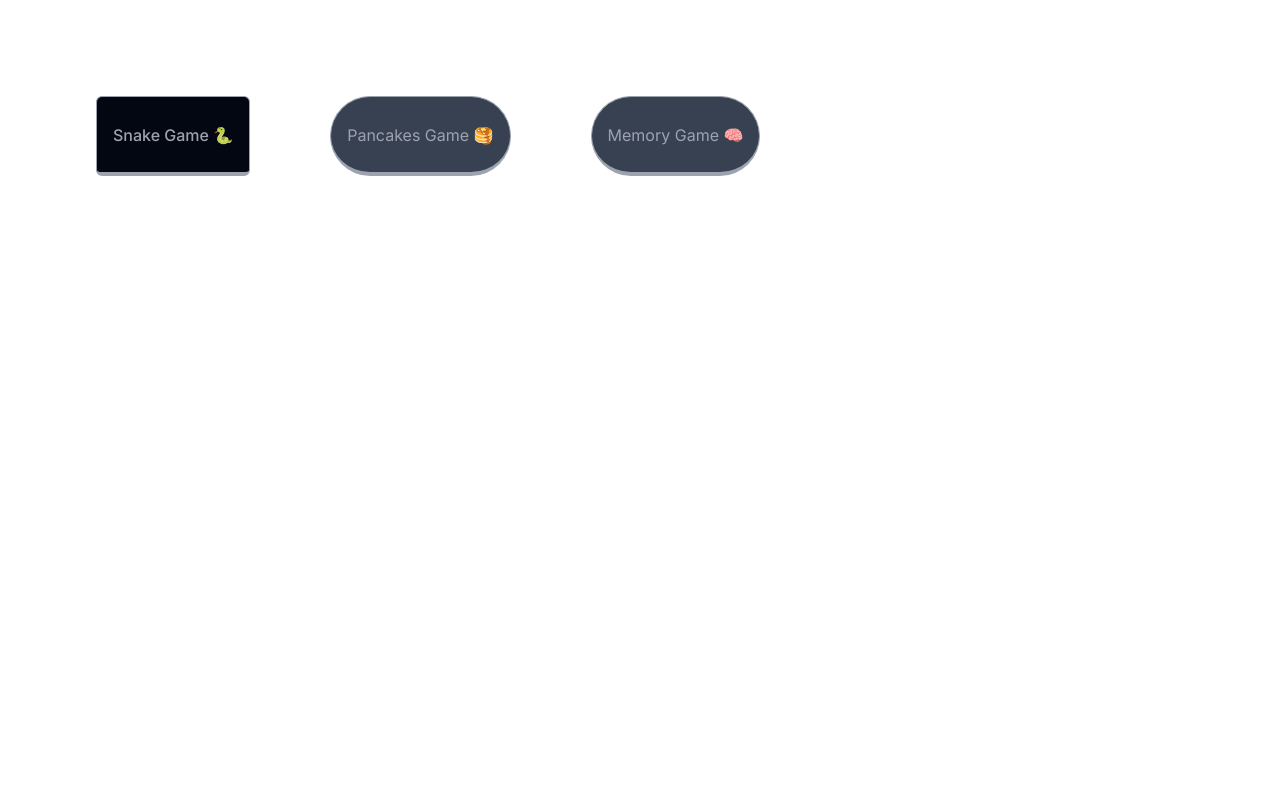
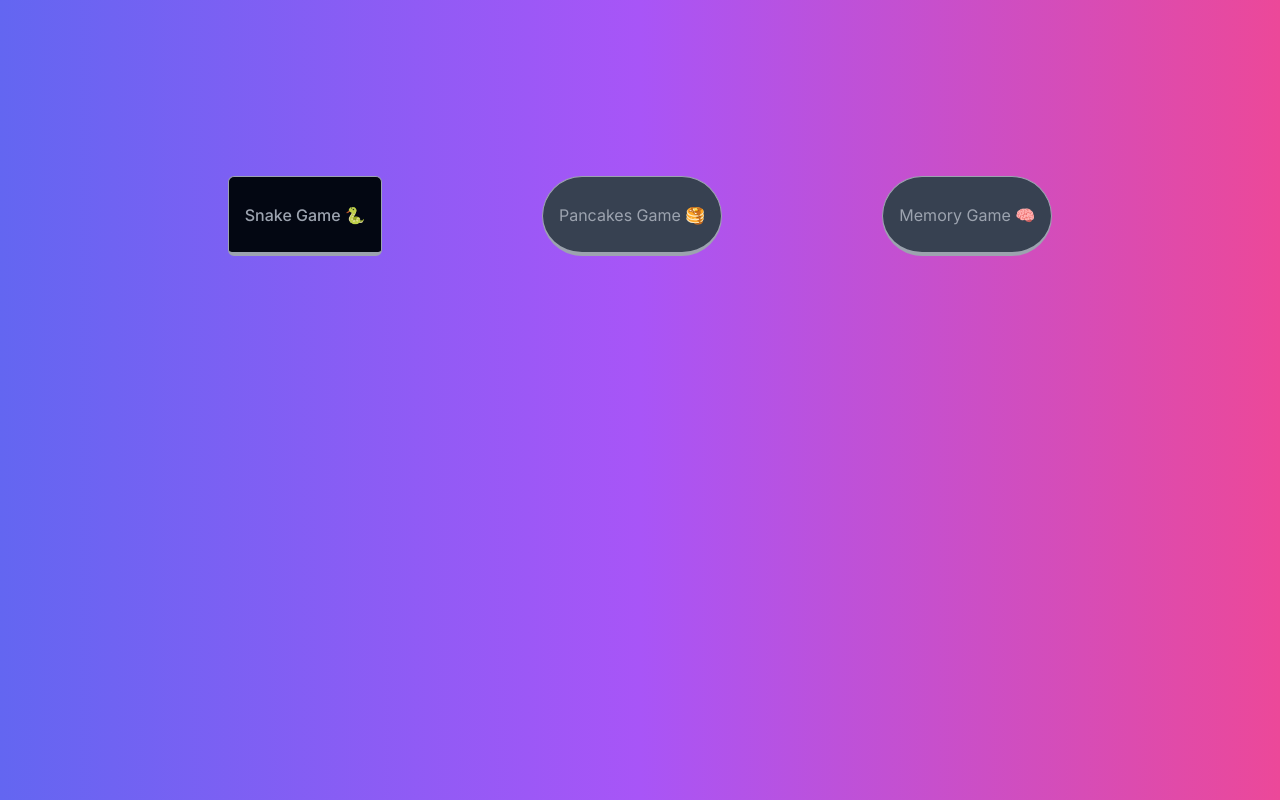
Before and after one commit to VuLeHuyTruong/NextJs_Project, a Next.js app: page / in a window 1280 px wide. Built offline with nearby package versions, Linux system fonts and the light colour scheme.

Commit message:
Snake Upate

```diff
--- a/src/app/Snake/page.tsx
+++ b/src/app/Snake/page.tsx
@@ -4,9 +4,9 @@ import Image from "next/image";
 
 export default function Snake() {
   return (
-    <main>
+    <main className="bg-gradient-to-r from-indigo-500 via-purple-500 to-pink-500">
       <a href="/" className="fixed m-5 z-30" >
-        <button className="cursor-pointer uppercase bg-white px-4 py-2 active:translate-x-0.5 active:translate-y-0.5 hover:shadow-[0.5rem_0.5rem_#F44336,-0.5rem_-0.5rem_#00BCD4] transition" >
+        <button className="border cursor-pointer uppercase bg-white px-4 py-2 active:translate-x-0.5 active:translate-y-0.5 hover:shadow-[0.5rem_0.5rem_#F44336,-0.5rem_-0.5rem_#00BCD4] transition" >
         HOME
         </button>
       </a>
--- a/src/app/page.tsx
+++ b/src/app/page.tsx
@@ -4,24 +4,23 @@ import Image from "next/image";
 
 export default function Home() {
   return (
-    <main className="flex min-h-screen flex-row p-24 ">
+    <main className="flex min-h-screen justify-center flex-row p-24 bg-gradient-to-r from-indigo-500 via-purple-500 to-pink-500">
 
       <a href="/Snake">
-        <button className="h-20 mr-20 bg-gray-950 text-gray-400 border border-gray-400 border-b-4 font-medium overflow-hidden relative px-4 py-2 rounded-md hover:brightness-150 hover:border-t-4 hover:border-b active:opacity-75 outline-none duration-300 group">
+        <button className=" h-20 m-20 bg-gray-950 text-gray-400 border border-gray-400 border-b-4 font-medium overflow-hidden relative px-4 py-2 rounded-md hover:brightness-150 hover:border-t-4 hover:border-b active:opacity-75 outline-none duration-300 group">
           <span className="bg-gray-400 shadow-gray-400 absolute -top-[150%] left-0 inline-flex w-80 h-[5px] rounded-md opacity-50 group-hover:top-[150%] duration-500 shadow-[0_0_10px_10px_rgba(0,0,0,0.3)]"></span>
           Snake Game 🐍
         </button>
       </a>
 
       <a href="/Pancakes" className="">
-        <button className="h-20 mr-20 bg-gray-700 text-gray-400 border rounded-full border-gray-400  border-b-4 px-4 py-2 hover:scale-110 hover:text-gray-100 hover:bg-red-500 transition duration-500 ">
+        <button className="h-20 m-20 bg-gray-700 text-gray-400 border rounded-full border-gray-400  border-b-4 px-4 py-2 hover:scale-110 hover:text-gray-100 hover:bg-red-500 transition duration-500 ">
           Pancakes Game 🥞
         </button>
       </a>
 
-
       <a href="/Memory_Game" className="">
-        <button className="h-20 mr-20 bg-gray-700 text-gray-400 border rounded-full border-gray-400  border-b-4 px-4 py-2 hover:scale-110 hover:text-gray-100 hover:bg-red-500 transition duration-500">
+        <button className="h-20 m-20 bg-gray-700 text-gray-400 border rounded-full border-gray-400  border-b-4 px-4 py-2 hover:scale-110 hover:text-gray-100 hover:bg-red-500 transition duration-500">
           Memory Game 🧠
         </button>
       </a>
--- a/src/components/SnakeGrid.tsx
+++ b/src/components/SnakeGrid.tsx
@@ -3,7 +3,7 @@
 import { KeyboardEvent, useEffect, useState } from "react";
 
 const Grid_Size = 15;
-const Speed = 250;
+const Speed = 200;
 
 type Point = {
     x: number;
@@ -23,6 +23,8 @@ export default function SnakeGrid() {
     const [food, setFood] = useState<Point>({ x: 7, y: 7 });
     const [direction, setDirection] = useState<Direction>("DOWN");
     const [gameOver, setGameOver] = useState<boolean>(false);
+
+
 
     const generateFood = () => {
         const x = Math.floor(Math.random() * Grid_Size);
@@ -110,15 +112,16 @@ export default function SnakeGrid() {
             onKeyDown={handleKeyPress}
             tabIndex={0}
             autoFocus
-            className="grid grid-cols-20 grid-rows-20 border border-black-500">
+            className="grid grid-cols-20 grid-rows-20 border border-black-500 bg-white">
+
             {gameOver && (
-                <div className="absolute inset-0 flex justify-center items-center text-4xl font-bold text-red-500 animate-pulse bg-yellow-300 z-20">
-                    <a href="/Snake">
+                <div className="absolute inset-0 flex justify-center items-center text-4xl font-bold text-red-800 bg-gradient-to-b from-black z-20 brightness-200 ">
+                    <a href="/Snake" className="animate-wiggle [text-shadow:2px_2px_red]">
                         Game Over
                     </a>
                 </div>
+            )}
 
-            )}
             {Array.from({ length: Grid_Size }).map((_, y) => (
                 <div key={y} className="flex">
                     {Array.from({ length: Grid_Size }).map((_, x) => (
@@ -128,7 +131,7 @@ export default function SnakeGrid() {
 
                         ${snake.some((snakePart) => snakePart.x === x && snakePart.y === y) && "bg-black rounded-md animate-snake"}
 
-                        ${food.x === x && food.y === y && "bg-red-500 rounded-full"}
+                        ${food.x === x && food.y === y && "bg-red-500 rounded-full animate-food"}
                         `}>
                         </div>
                     ))}
--- a/tailwind.config.ts
+++ b/tailwind.config.ts
@@ -71,12 +71,25 @@ const config = {
         "snake": {
           '0% ': { scale: '1', opacity: '1' },
           '100% ': { scale: '.6', opacity: '.5', transform: 'rotateY(45deg)' },
-        }
+        },
+        "food": {
+          '0% ': { scale: '1'},
+          '100% ': { scale: '.8'},
+        },
+
+
+
+        "wiggle": {
+          '0%, 100%': { transform: 'rotate(-3deg)' },
+          '50%': { transform: 'rotate(3deg)' },
+        },
       },
       animation: {
         "accordion-down": "accordion-down 0.2s ease-out",
         "accordion-up": "accordion-up 0.2s ease-out",
         "snake": "snake .7s linear infinite alternate",
+        "food": "food .7s linear infinite alternate",
+        "wiggle": "wiggle .8s linear infinite alternate",
       },
 
     },
```
